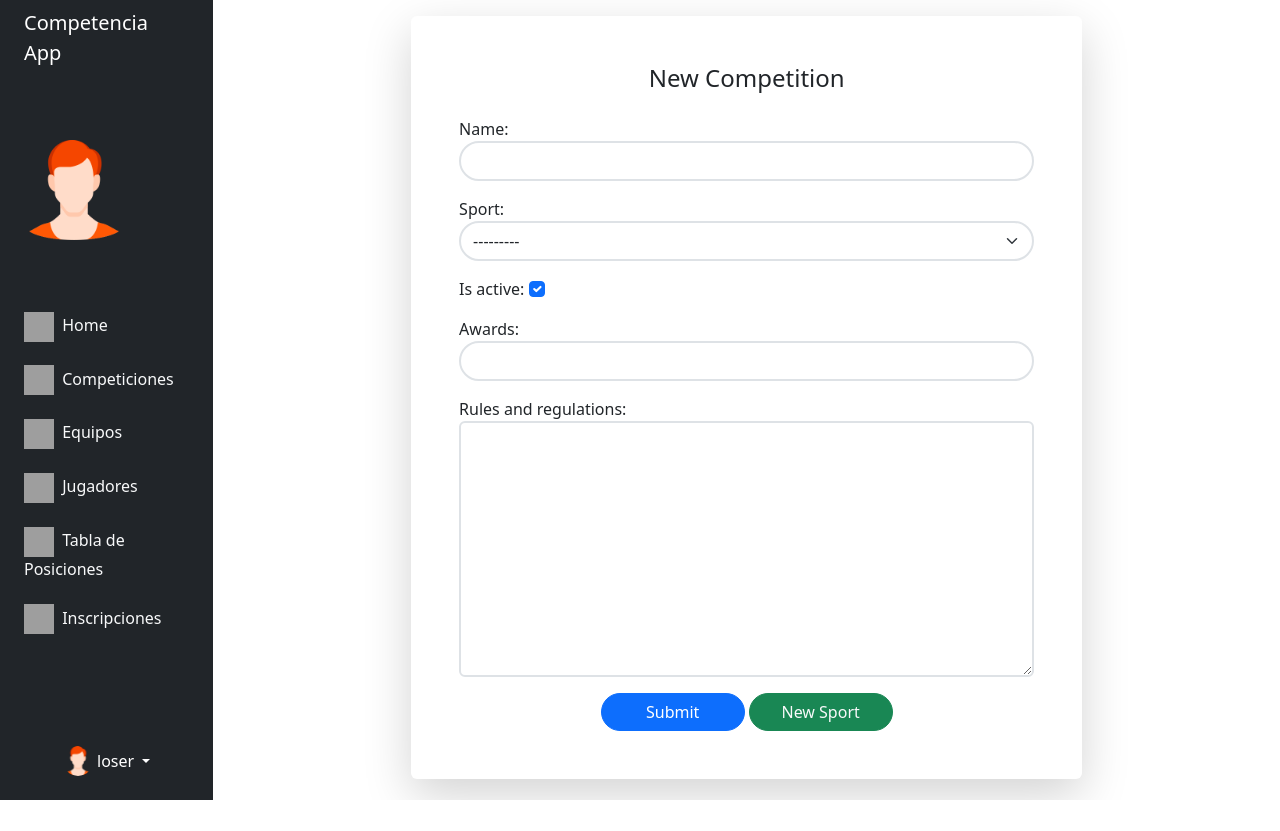
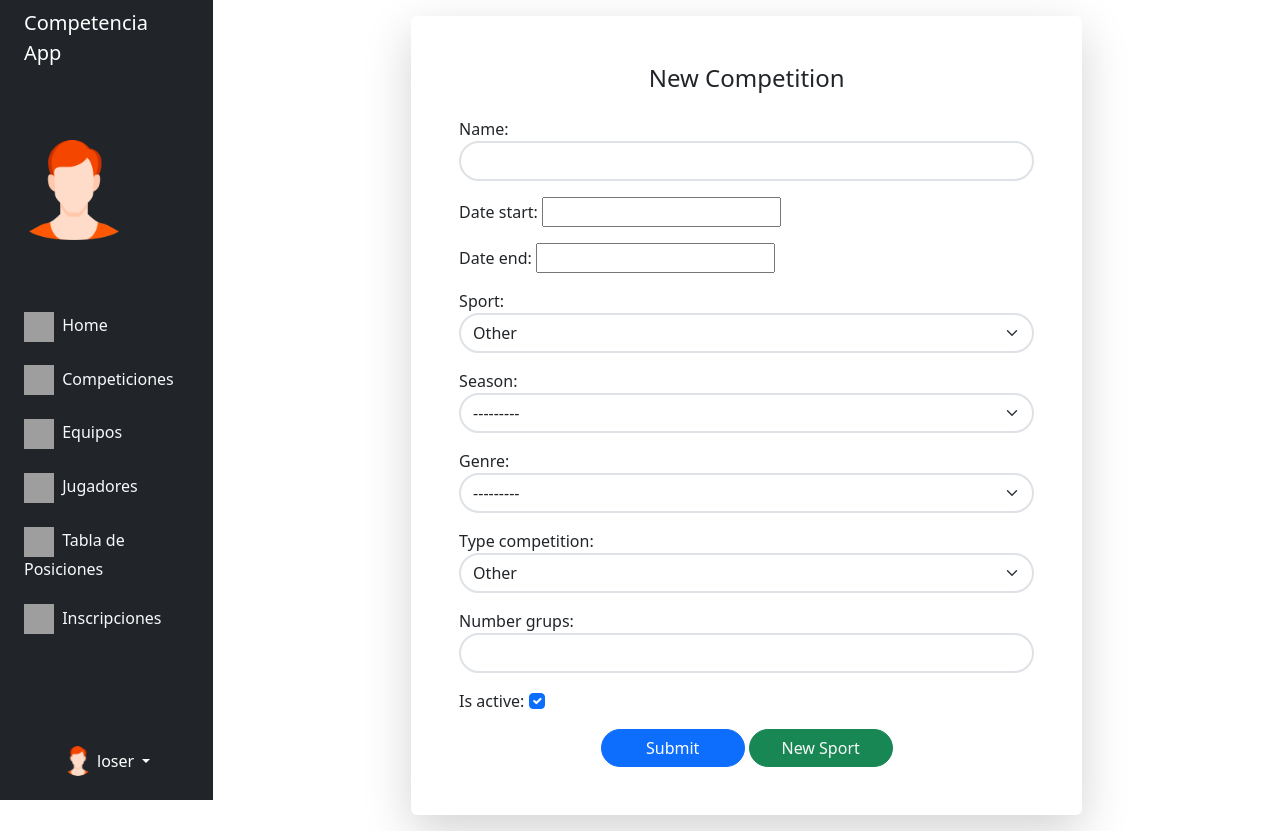
Before and after one commit to jostinjimenez/django-project-competencias, a Django app: page /new_competition/ in a window 1280 px wide. Before the commit the page ends 800 px from the top, so only its background shows below. Run offline with Django 4.2, Linux system fonts and the light colour scheme; a user stored in the database is signed in; data comes from the database, SQL or seed files in the repository; grey boxes are pictures that could not be loaded.

```diff
--- a/System_Sport/settings.py
+++ b/System_Sport/settings.py
@@ -36,6 +36,7 @@ INSTALLED_APPS = [
     'django.contrib.messages',
     'django.contrib.staticfiles',
     'myapp.apps.MyappConfig',
+    'bootstrap_datepicker_plus',
 ]
 
 MIDDLEWARE = [
--- a/myapp/admin.py
+++ b/myapp/admin.py
@@ -1,13 +1,12 @@
 from django.contrib import admin
 
-from .models import Inscription, Sport, Group, Season, Modality, Competition, Game, Score, Team, Player
+from .models import Inscription, Sport, Group, Season, Competition, Game, Score, Team, Player
 
 # Register your models here.
 admin.site.register(Inscription)
 admin.site.register(Sport)
 admin.site.register(Group)
 admin.site.register(Season)
-admin.site.register(Modality)
 admin.site.register(Competition)
 admin.site.register(Game)
 admin.site.register(Score)
--- a/myapp/forms.py
+++ b/myapp/forms.py
@@ -1,3 +1,4 @@
+from bootstrap_datepicker_plus.widgets import DatePickerInput
 from django import forms
 from .models import Player, Sport, Competition, PlayerTeamSeason
 
@@ -53,14 +54,27 @@ class SportForm(forms.ModelForm):
 class CompetitionForm(forms.ModelForm):
     class Meta:
         model = Competition
-        fields = ['name', 'sport', 'is_active', 'awards', 'rules_and_regulations']
+        fields = ['name', 'date_start', 'date_end', 'sport', 'season', 'genre', 'type_competition',
+                  'number_grups', 'is_active']
 
-    def __init__(self, *args, **kwargs):
-        super(CompetitionForm, self).__init__(*args, **kwargs)
-
-        # Agregar clases de Bootstrap a los campos del formulario
-        self.fields['name'].widget.attrs['class'] = 'form-control border-2 rounded-pill'
-        self.fields['sport'].widget.attrs['class'] = 'form-select border-2 rounded-pill'
-        self.fields['is_active'].widget.attrs['class'] = 'form-check-input'
-        self.fields['awards'].widget.attrs['class'] = 'form-control border-2 rounded-pill'
-        self.fields['rules_and_regulations'].widget.attrs['class'] = 'form-control border-2'
+        widgets = {
+            'name': forms.TextInput(attrs={'class': 'form-control border-2 rounded-pill'}),
+            'date_start': DatePickerInput(format='%Y-%m-%d', options={
+                'locale': 'es',  # Cambia el idioma a español (opcional)
+                'showClose': True,
+                'showClear': True,
+                'showTodayButton': True,
+            }),
+            'date_end': DatePickerInput(format='%Y-%m-%d', options={
+                'locale': 'es',
+                'showClose': True,
+                'showClear': True,
+                'showTodayButton': True,
+            }),
+            'genre': forms.Select(attrs={'class': 'form-select border-2 rounded-pill'}),
+            'sport': forms.Select(attrs={'class': 'form-select border-2 rounded-pill'}),
+            'type_competition': forms.Select(attrs={'class': 'form-select border-2 rounded-pill'}),
+            'number_grups': forms.TextInput(attrs={'class': 'form-control border-2 rounded-pill'}),
+            'is_active': forms.CheckboxInput(attrs={'class': 'form-check-input'}),
+            'season': forms.Select(attrs={'class': 'form-select border-2 rounded-pill'}),
+        }
--- a/myapp/models.py
+++ b/myapp/models.py
@@ -95,20 +95,29 @@ class Score(models.Model):
     game = models.OneToOneField(Game, on_delete=models.CASCADE, null=True)
 
 
-class Competition(models.Model):
-    name = models.CharField(max_length=50, blank=True)
-    sport = models.ForeignKey(Sport, on_delete=models.SET_NULL, null=True)  # cambiar la relacion a OneToOneField
-    is_active = models.BooleanField(default=True)
-    awards = models.CharField(max_length=50, null=True, blank=True)
-    rules_and_regulations = models.TextField(max_length=500, null=True, blank=True)
+class Season(models.Model):
+    name = models.CharField(max_length=50)
 
     def __str__(self):
         return self.name
 
 
-class Modality(models.Model):
-    name = models.CharField(max_length=50)
-    MODALITY_TYPES = (
+class Competition(models.Model):
+    name = models.CharField(max_length=50, blank=True)
+    date_start = models.DateField(null=True)
+    date_end = models.DateField(blank=True, null=True)
+    SPORT_lIST = (
+        ('F', 'Football'),
+        ('B', 'Basketball'),
+        ('V', 'Volleyball'),
+        ('H', 'Handball'),
+        ('T', 'Tennis'),
+        ('O', 'Other')
+    )
+    season = models.ForeignKey(Season, on_delete=models.CASCADE, null=True)
+    sport = models.CharField(max_length=1, choices=SPORT_lIST, default='O')
+    genre = models.CharField(choices=[('M', 'Male'), ('F', 'Female'), ('MF', 'Mixed')], max_length=2, null=True)
+    COMPETITION_TYPES = (
         ('L', 'League'),
         ('T', 'Tournament'),
         ('P', 'Playoff'),
@@ -116,16 +125,9 @@ class Modality(models.Model):
         ('GS', 'Group Stage'),
         ('O', 'Other')
     )
-    type_modality = models.CharField(max_length=2, choices=MODALITY_TYPES, default='O', help_text='Type of modality')
-
-    def __str__(self):
-        return self.name
-
-
-class Season(models.Model):
-    name = models.CharField(max_length=50)
-    modality = models.OneToOneField(Modality, on_delete=models.SET_NULL, null=True)
-    competition = models.ForeignKey(Competition, on_delete=models.CASCADE, null=True)
+    number_grups = models.IntegerField(blank=True, null=True)
+    type_competition = models.CharField(max_length=2, choices=COMPETITION_TYPES, default='O')
+    is_active = models.BooleanField(default=True)
 
     def __str__(self):
         return self.name
--- a/myapp/templates/competitions.html
+++ b/myapp/templates/competitions.html
@@ -1,6 +1,7 @@
 {% extends 'base.html' %}
 
 {% block content %}
+
 
     <div class="container mt-5">
         <h1 class="mb-4">Competitions List</h1>
--- a/myapp/templates/new_competition.html
+++ b/myapp/templates/new_competition.html
@@ -1,5 +1,7 @@
 {% extends 'base.html' %}
 {% block content %}
+
+    {{ form.media }}
 
     <div class="container">
         <div class="row justify-content-center">
```
Also changed, not shown: db.sqlite3, myapp/migrations/0027_remove_competition_awards_and_more.py (added).
